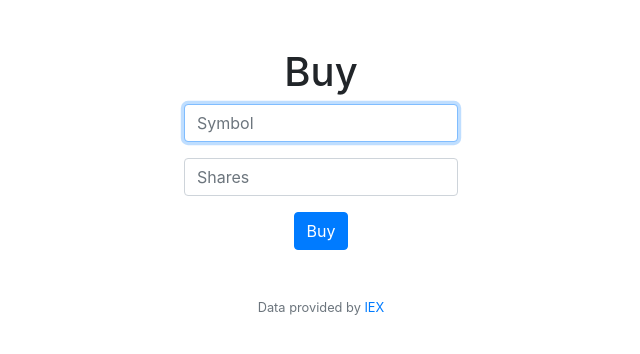
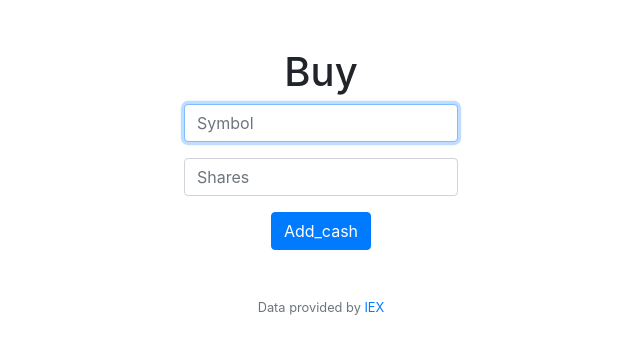
Before and after one commit to johnbull-eghianruwa/cs50x-assignments-and-finalProject, a Python web app: template finance/templates/add.html in a window 1280 px wide. Shown: the part 76-430 px from the top of the page, without its empty margins (319-959 px from the left). Run offline with Jinja, Linux system fonts and the light colour scheme; the template is opened without the code that fills it, so the values that code supplies are empty.

Commit message:
Fri, Sep 29, 2023, 6:36 PM +02:00

```diff
--- a/finance/templates/add.html
+++ b/finance/templates/add.html
@@ -13,6 +13,6 @@
         <div class="mb-3">
             <input autocomplete="off" autofocus class="form-control mx-auto w-auto"  name="shares" placeholder="Shares" type="number">
         </div>
-        <button class="btn btn-primary" type="submit">Buy</button>
+        <button class="btn btn-primary" type="submit">Add_cash</button>
     </form>
 {% endblock %}
```
